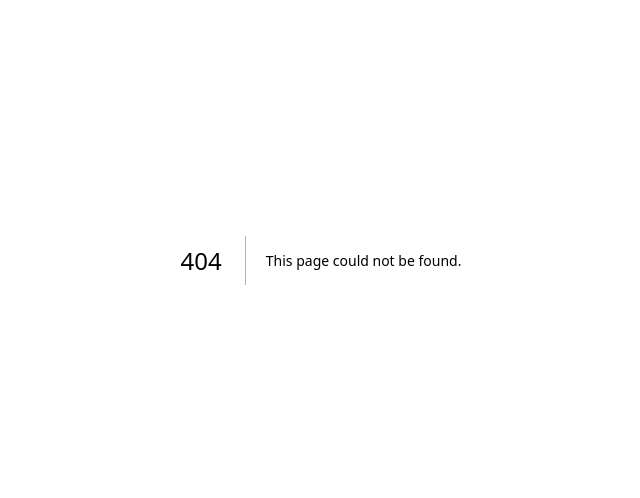
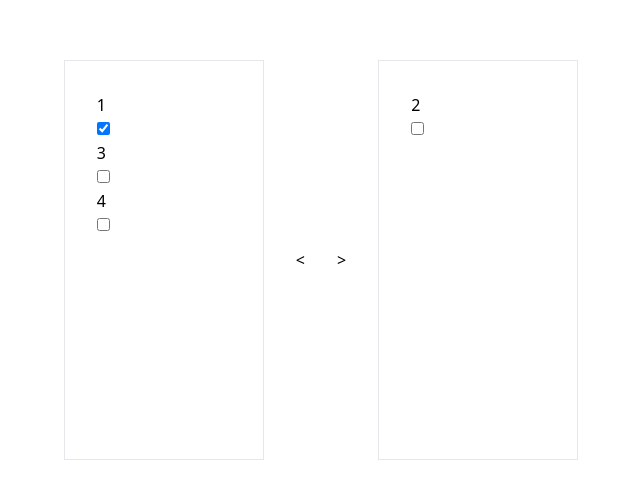
Before and after one commit to fischerafael/challenges, a Next.js app: page /react-meta-challenge in a window 1280 px wide. Before the commit this address had no page. Shown: the part 140-638 px from the top of the page, without its empty margins (319-959 px from the left). Built offline with nearby package versions, Linux system fonts and the light colour scheme.

Commit message:
feat: challenge

```diff
--- /dev/null
+++ b/client/pages/ReactMetaChallenge/index.tsx
@@ -0,0 +1,149 @@
+import React, { useState } from "react";
+
+type Lists = "left" | "right";
+
+interface IItem {
+  id: string;
+  list: Lists;
+  isChecked: boolean;
+}
+
+interface IState {
+  listItems: IItem[];
+}
+
+export const ReactMetaChallenge = () => {
+  const [state, setState] = useState<IState>({
+    listItems: INITIAL_LIST_ITEMS,
+  });
+
+  const leftListItems = state.listItems.filter(
+    (listItem) => listItem.list === "left"
+  );
+
+  const rightListItems = state.listItems.filter(
+    (listItem) => listItem.list === "right"
+  );
+
+  const handleToggleCheck = (listItemId: string) => {
+    const updatedList = state.listItems.map((item) => {
+      if (item.id === listItemId) {
+        return {
+          ...item,
+          isChecked: !item.isChecked,
+        };
+      }
+      return item;
+    });
+    setState((prev) => ({ ...prev, listItems: updatedList }));
+  };
+
+  const moveItemsTo = (destinationList: Lists, originalList: Lists) => {
+    const updatedList = state.listItems.map((item) => {
+      const itemShouldBeMoved =
+        item.isChecked === true && item.list === originalList;
+      if (itemShouldBeMoved) {
+        return { ...item, list: destinationList, isChecked: false };
+      }
+      return item;
+    });
+    setState((prev) => ({ ...prev, listItems: updatedList }));
+  };
+
+  return (
+    <div
+      style={{
+        width: "100vw",
+        height: "100vh",
+        display: "flex",
+        justifyContent: "center",
+        alignItems: "center",
+        gap: "32px",
+      }}
+    >
+      <ItemList handleToggle={handleToggleCheck} list={leftListItems} />
+
+      <div
+        style={{
+          display: "flex",
+          gap: "32px",
+        }}
+      >
+        <button onClick={() => moveItemsTo("left", "right")}>{"<"}</button>
+        <button onClick={() => moveItemsTo("right", "left")}>{">"}</button>
+      </div>
+
+      <ItemList handleToggle={handleToggleCheck} list={rightListItems} />
+    </div>
+  );
+};
+
+interface ItemProps {
+  id: string;
+  isChecked: boolean;
+  handleToggle: (id: string) => void;
+}
+
+const Item = ({ handleToggle, id, isChecked }: ItemProps) => {
+  return (
+    <label key={id}>
+      <p>{id}</p>
+      <input
+        type="checkbox"
+        defaultChecked={isChecked}
+        onChange={() => handleToggle(id)}
+      />
+    </label>
+  );
+};
+
+const ItemList = ({
+  list,
+  handleToggle,
+}: {
+  list: IItem[];
+  handleToggle: (id: string) => void;
+}) => {
+  return (
+    <div
+      style={{
+        padding: "32px",
+        borderWidth: "1px",
+        minHeight: "400px",
+        width: "200px",
+      }}
+    >
+      {list.map((item) => (
+        <Item
+          key={item.id}
+          handleToggle={handleToggle}
+          id={item.id}
+          isChecked={item.isChecked}
+        />
+      ))}
+    </div>
+  );
+};
+
+const INITIAL_LIST_ITEMS: IItem[] = [
+  {
+    id: "1",
+    isChecked: true,
+    list: "left",
+  },
+  {
+    id: "2",
+    isChecked: false,
+    list: "right",
+  },
+  {
+    id: "3",
+    isChecked: false,
+    list: "left",
+  },
+  {
+    id: "4",
+    isChecked: false,
+    list: "left",
+  },
+];
--- /dev/null
+++ b/pages/react-meta-challenge/index.tsx
@@ -0,0 +1,7 @@
+import { ReactMetaChallenge } from "@/client/pages/ReactMetaChallenge";
+
+const index = () => {
+  return <ReactMetaChallenge />;
+};
+
+export default index;
```
